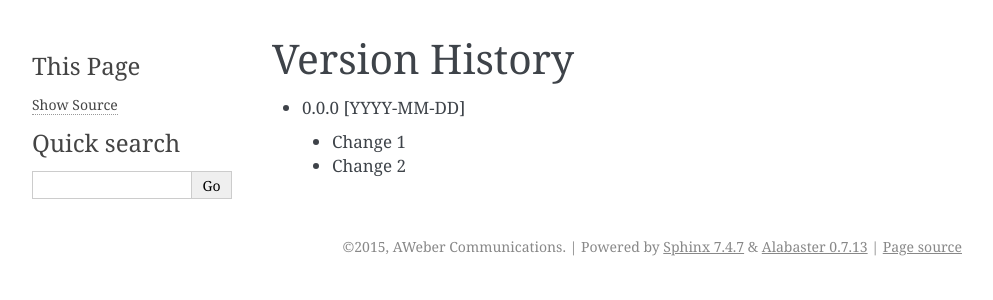
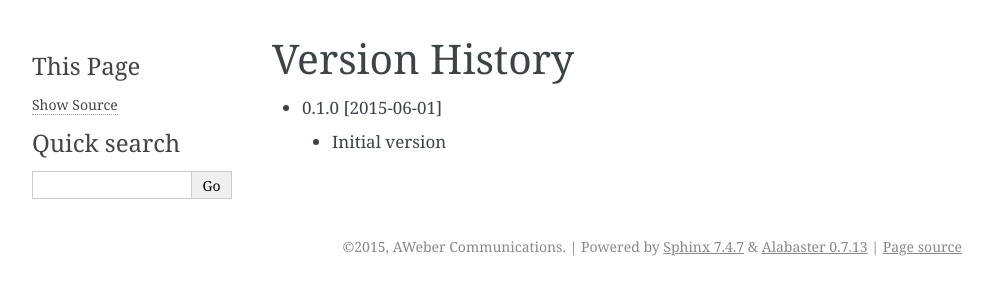
Before and after one commit to sprockets/sprockets.handlers.status, a Sphinx documentation site: the page built from docs/history.rst, in a window 1280 px wide. Shown: the top 300 px of the page, without its empty margins (148-1141 px from the left). Built offline with Sphinx 7.4.7, drawn with Linux system fonts in a browser that asks for light colours; the version number is read from the project's files by our own code.

Commit message:
Update the version history

```diff
--- a/docs/history.rst
+++ b/docs/history.rst
@@ -1,5 +1,4 @@
 Version History
 ---------------
-- 0.0.0 [YYYY-MM-DD]
- - Change 1
- - Change 2
+- 0.1.0 [2015-06-01]
+ - Initial version
```
